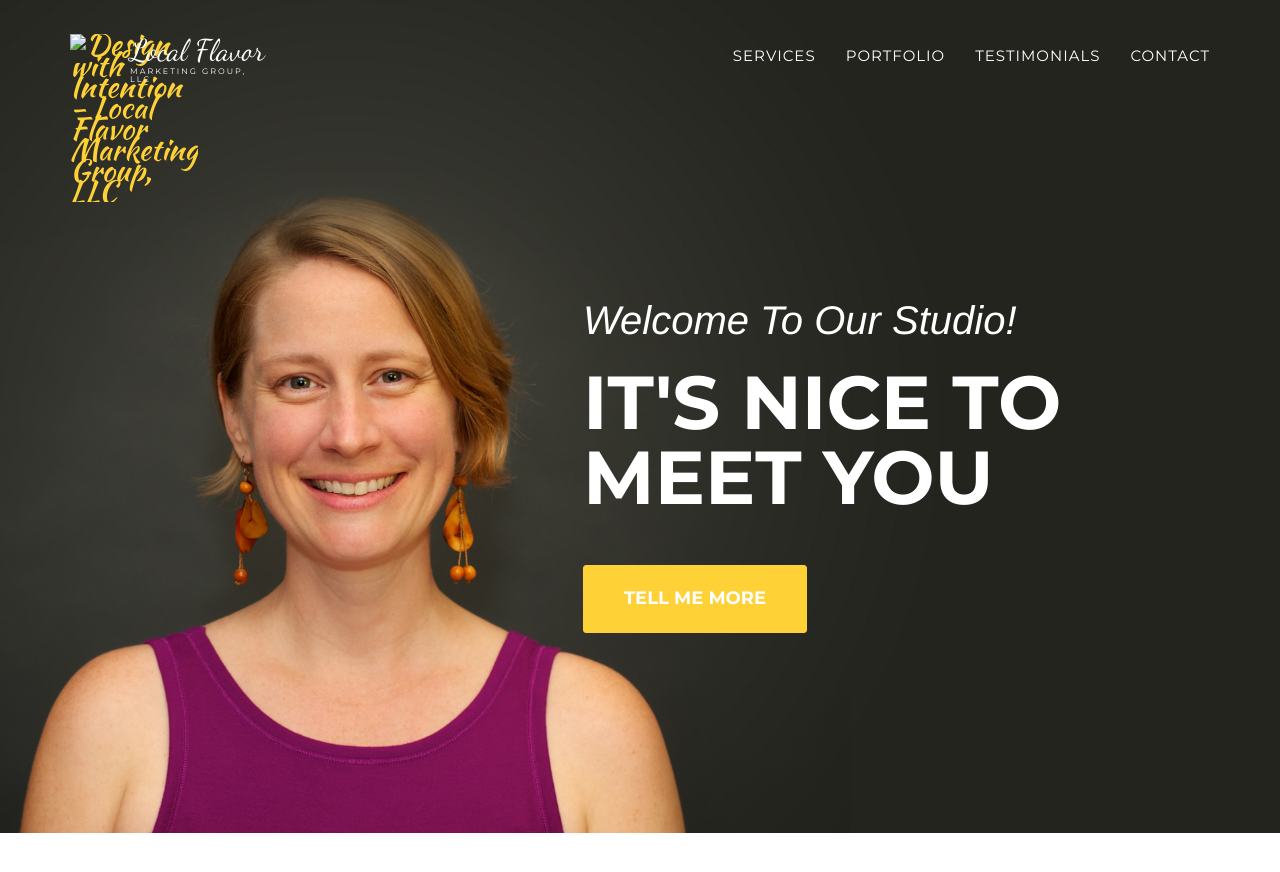
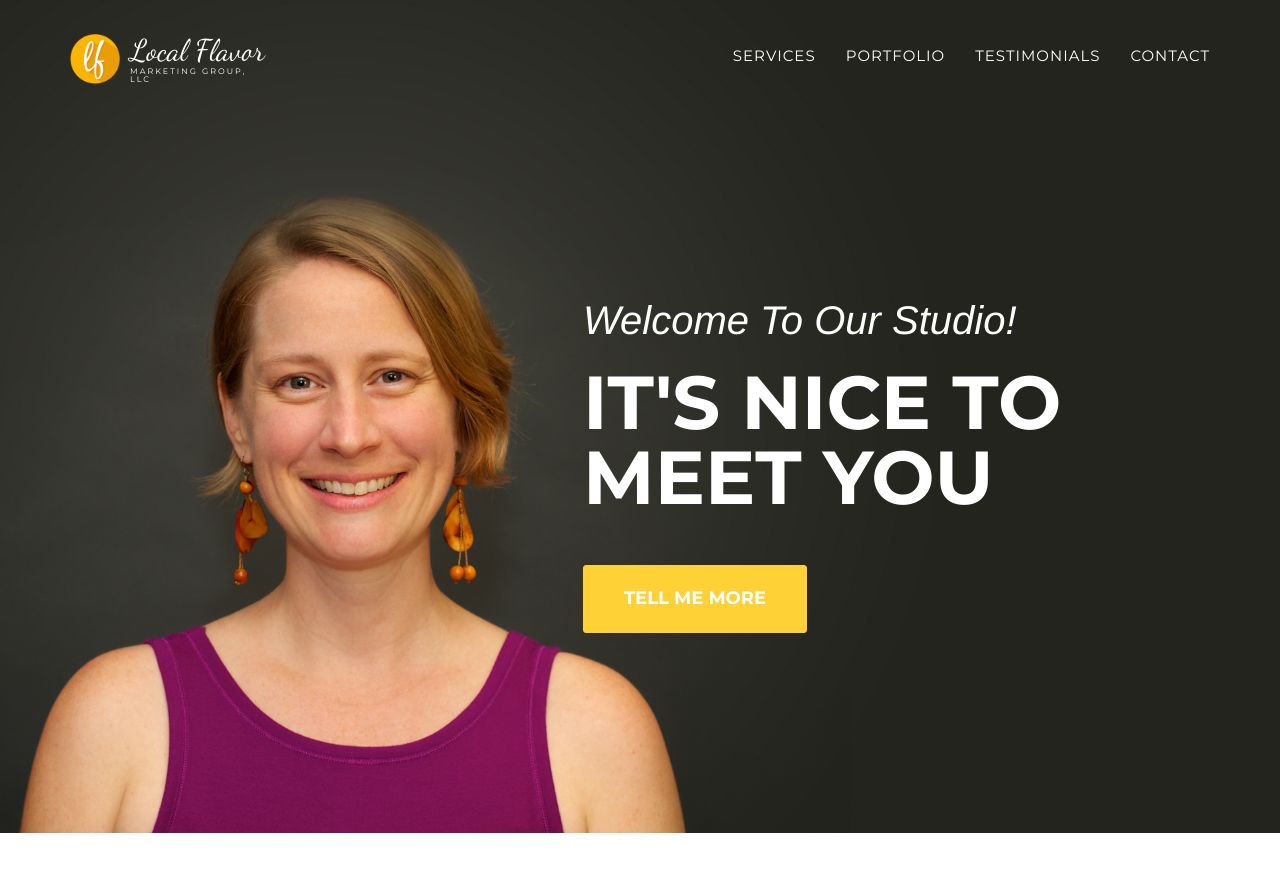
Before and after one commit to localflavor/localflavor.github.io, a Jekyll site: the page built from _testimonials/camacho.md, in a window 1280 px wide and 900 px high. Shown: the top 872 px of the window. Built offline with Jekyll 4.4.1, drawn with Linux system fonts in a browser that asks for light colours; nearby versions of some CDN libraries; some web fonts are replaced.

Commit message:
Resolves missing image

```diff
--- a/_config.yml
+++ b/_config.yml
@@ -6,8 +6,8 @@ company_name: Local Flavor Marketing Group, LLC
 title: Design with Intention
 email: anne@localflavormarketing.com
 description: "Write an awesome description for your new site here. You can edit this line in _config.yml. It will appear in your document head meta (for Google search results) and in your feed.xml site description."
-logo: img/lf_logo.png
-medallion: img/lf_medallion.png
+logo: /img/lf_logo.png
+medallion: /img/lf_medallion.png
 
 collections:
   testimonials:
```
